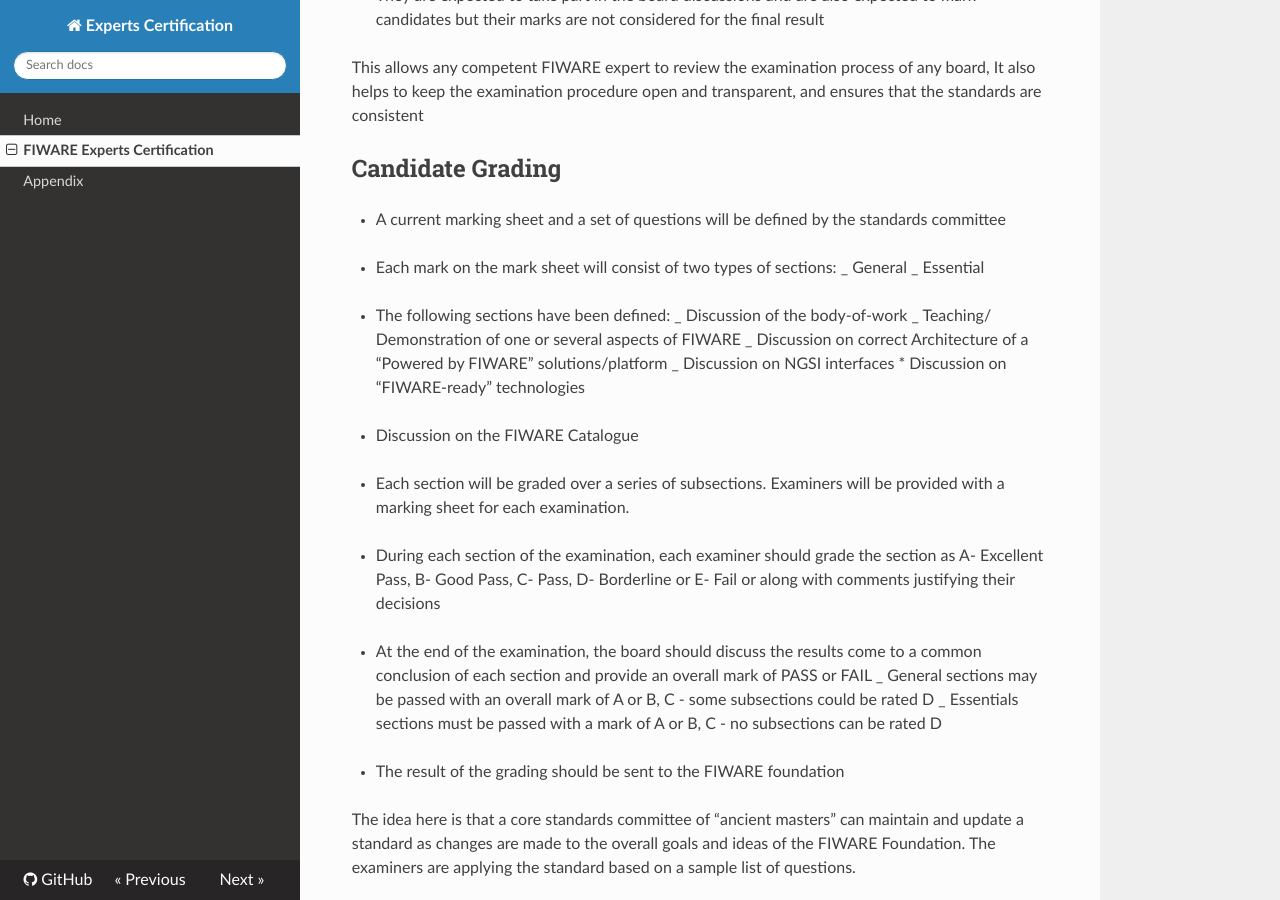
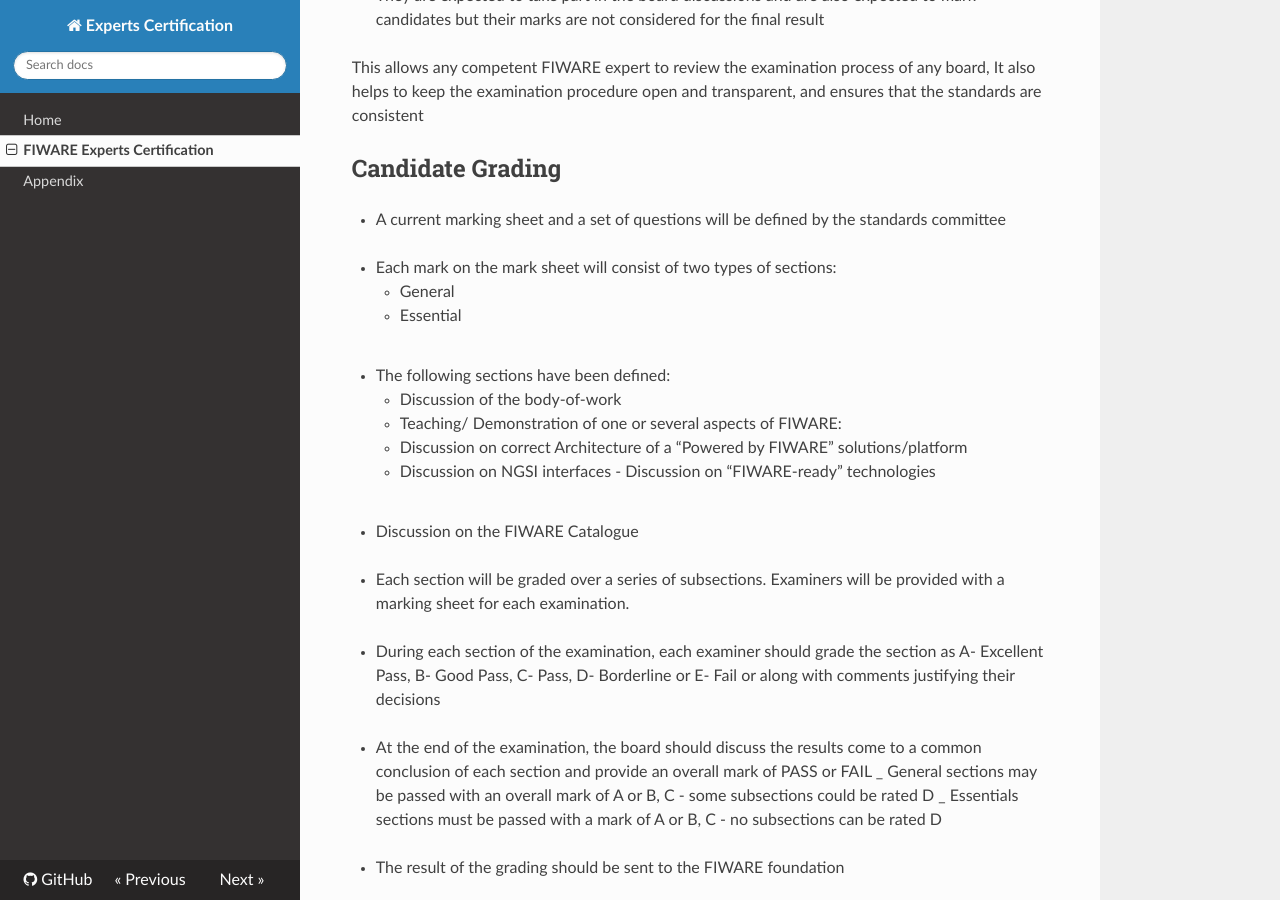
Before and after one commit to FIWARE-Ops/docs.expert-certification, an MkDocs documentation site: the page built from doc/experts.md, in a window 1280 px wide and 900 px high, scrolled down 1019 px. Built offline with MkDocs 1.6.1, drawn with Linux system fonts in a browser that asks for light colours; nearby versions of some CDN libraries; comment, search, counter and statistics services are not loaded; old or Windows-style settings are respelled for this version of MkDocs.

```diff
--- a/doc/experts.md
+++ b/doc/experts.md
@@ -55,13 +55,16 @@ ensures that the standards are consistent
 
 -   A current marking sheet and a set of questions will be defined by the
     standards committee <br/><br/>
--   Each mark on the mark sheet will consist of two types of sections: _ General
-    _ Essential <br/><br/>
--   The following sections have been defined: _ Discussion of the body-of-work _
-    Teaching/ Demonstration of one or several aspects of FIWARE _ Discussion on
-    correct Architecture of a “Powered by FIWARE” solutions/platform _
-    Discussion on NGSI interfaces \* Discussion on “FIWARE-ready” technologies
-    <br/><br/>
+-   Each mark on the mark sheet will consist of two types of sections:
+    -   General
+    -   Essential <br/><br/>
+-   The following sections have been defined:
+    -   Discussion of the body-of-work
+    -   Teaching/ Demonstration of one or several aspects of FIWARE:
+    -   Discussion on correct Architecture of a “Powered by FIWARE”
+        solutions/platform
+    -   Discussion on NGSI interfaces - Discussion on “FIWARE-ready”
+        technologies <br/><br/>
 -   Discussion on the FIWARE Catalogue <br/><br/>
 -   Each section will be graded over a series of subsections. Examiners will be
     provided with a marking sheet for each examination. <br/><br/>
```
Also changed, not shown: README.md (+3 -5 lines), package.json (added, +50 -0 lines), 3 other files.
